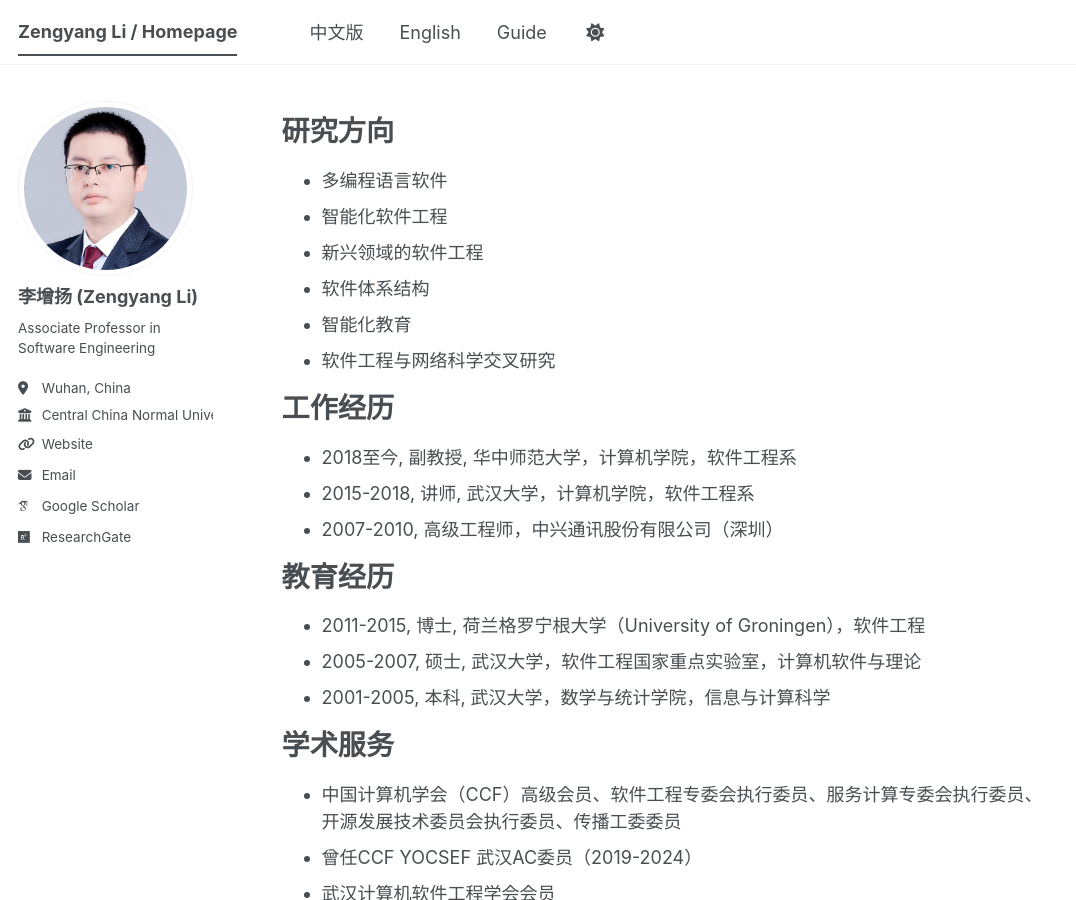
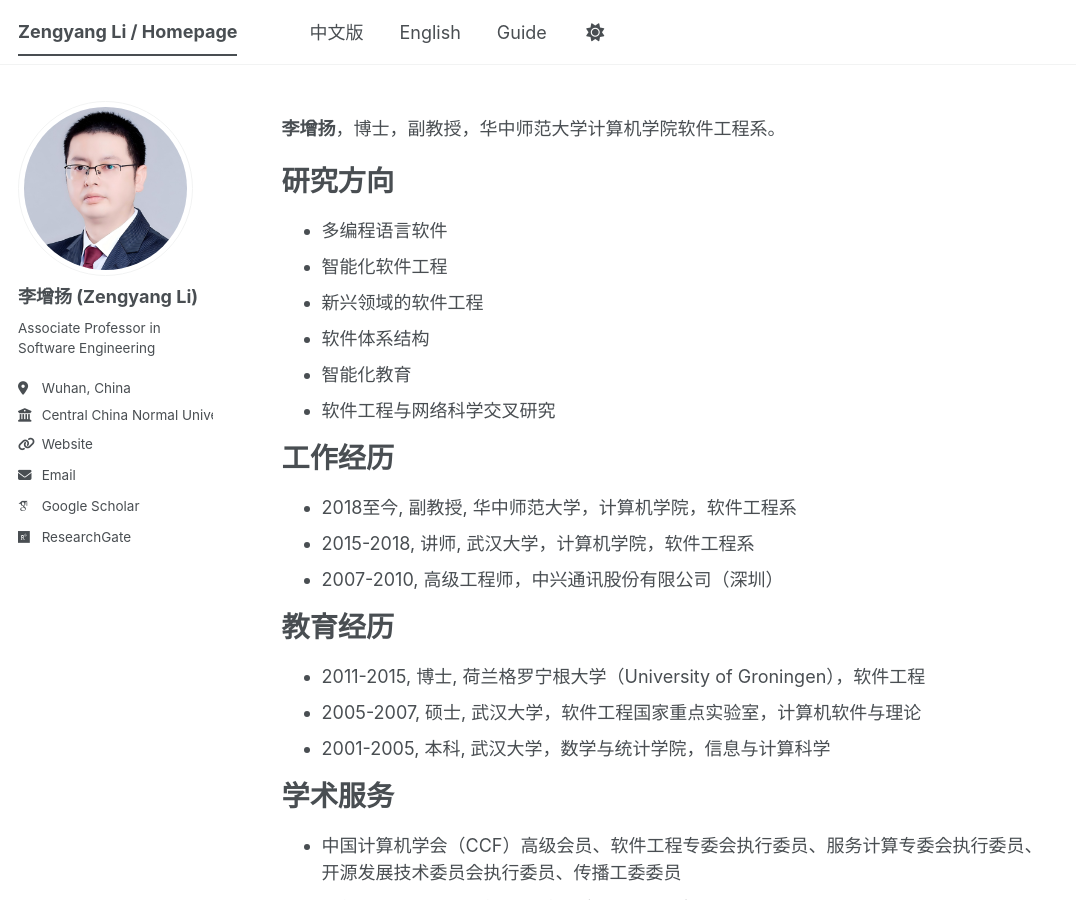
Before and after one commit to zengyang/zengyang.github.io, a Jekyll site: the page built from _pages/about.md, in a window 1280 px wide and 900 px high. Shown: the whole window, without its empty margins (0-1076 px from the left). Built offline with Jekyll 4.4.1, drawn with Linux system fonts in a browser that asks for light colours; some web fonts are replaced; a script bundle is joined from its source files by our own code; library files that are not in the unit come from our copies.

Commit message:
Update author information in about.md

```diff
--- a/_pages/about.md
+++ b/_pages/about.md
@@ -6,7 +6,7 @@ redirect_from:
   - /about/
   - /about.html
 ---
-
+**李增扬**，博士，副教授，华中师范大学计算机学院软件工程系。
 
 
 研究方向
```
